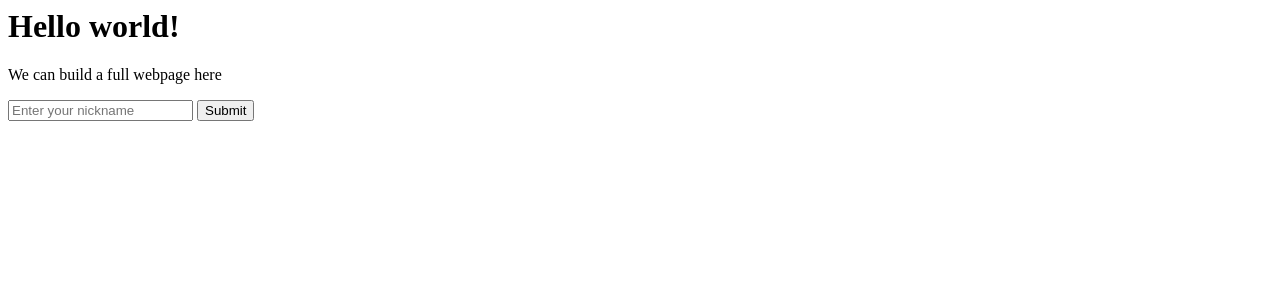
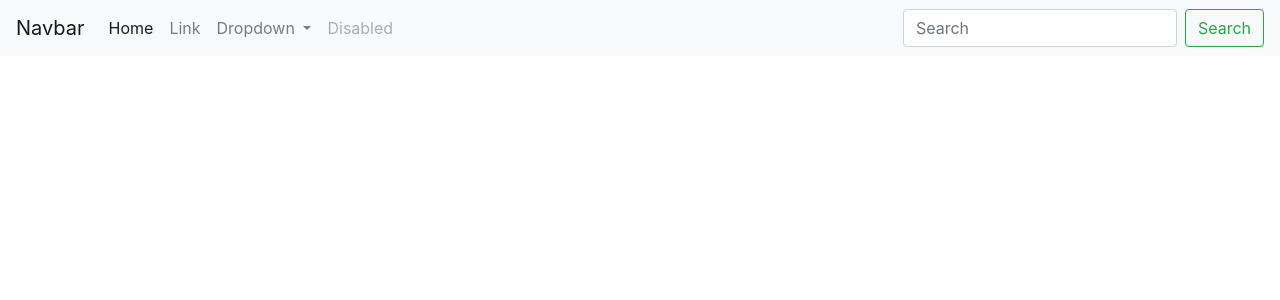
Before and after one commit to altheabata/hackourcampus2020, a Flask app: template templates/index.html in a window 1280 px wide. Shown: the top 300 px of the page. Run offline with Flask 2, Linux system fonts and the light colour scheme; the template is opened without the code that fills it, so the values that code supplies are empty; some libraries are stand-ins or nearby versions.

Commit message:
new files

```diff
--- a/templates/index.html
+++ b/templates/index.html
@@ -1,13 +1,50 @@
 <html>
     <head>
-        <title>Welcome!</title>
+        <title>Cornfield</title>
+        <!-- link css file -->
+        <link rel="stylesheet" href="../static/css/style.css?q={{time}}">
+        <!-- bootstrap CSS -->
+        <link rel="stylesheet" href="https://stackpath.bootstrapcdn.com/bootstrap/4.4.1/css/bootstrap.min.css" integrity="sha384-Vkoo8x4CGsO3+Hhxv8T/Q5PaXtkKtu6ug5TOeNV6gBiFeWPGFN9MuhOf23Q9Ifjh" crossorigin="anonymous">
+        <!-- responsiveness -->
+        <meta name="viewport" content="width=device-width, initial-scale=1.0, maximum-scale=1.0, user-scalable=no">
+         <!-- fonts -->
+        <link href="https://fonts.googleapis.com/css2?family=Ubuntu+Condensed&display=swap" rel="stylesheet">
     </head>
     <body>
-        <h1>Hello world!</h1>
-        <p>We can build a full webpage here</p>
-        <form>
-            <input type="text" name="nickname" placeholder="Enter your nickname"/>
-            <input type="submit" value="Submit"/>
-        </form>
+        <nav class="navbar navbar-expand-lg navbar-light bg-light">
+            <a class="navbar-brand" href="#">Navbar</a>
+            <button class="navbar-toggler" type="button" data-toggle="collapse" data-target="#navbarSupportedContent" aria-controls="navbarSupportedContent" aria-expanded="false" aria-label="Toggle navigation">
+                <span class="navbar-toggler-icon"></span>
+            </button>
+
+        <div class="collapse navbar-collapse" id="navbarSupportedContent">
+            <ul class="navbar-nav mr-auto">
+                <li class="nav-item active">
+                    <a class="nav-link" href="#">Home <span class="sr-only">(current)</span></a>
+                </li>
+                <li class="nav-item">
+                    <a class="nav-link" href="#">Link</a>
+                </li>
+                <li class="nav-item dropdown">
+                    <a class="nav-link dropdown-toggle" href="#" id="navbarDropdown" role="button" data-toggle="dropdown" aria-haspopup="true" aria-expanded="false">
+                    Dropdown
+                    </a>
+                    <div class="dropdown-menu" aria-labelledby="navbarDropdown">
+                    <a class="dropdown-item" href="#">Action</a>
+                    <a class="dropdown-item" href="#">Another action</a>
+                    <div class="dropdown-divider"></div>
+                    <a class="dropdown-item" href="#">Something else here</a>
+                    </div>
+                </li>
+                <li class="nav-item">
+                    <a class="nav-link disabled" href="#">Disabled</a>
+                </li>
+            </ul>
+            <form class="form-inline my-2 my-lg-0">
+                <input class="form-control mr-sm-2" type="search" placeholder="Search" aria-label="Search">
+                <button class="btn btn-outline-success my-2 my-sm-0" type="submit">Search</button>
+            </form>
+        </div>
+        </nav>
     </body>
 </html>
```
